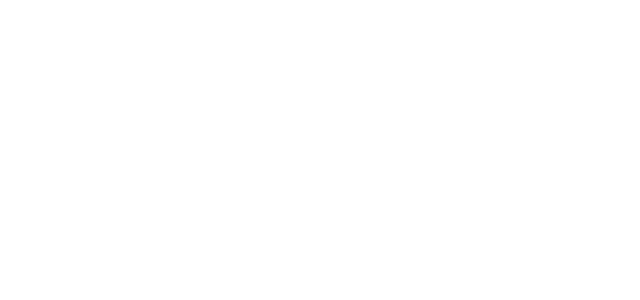
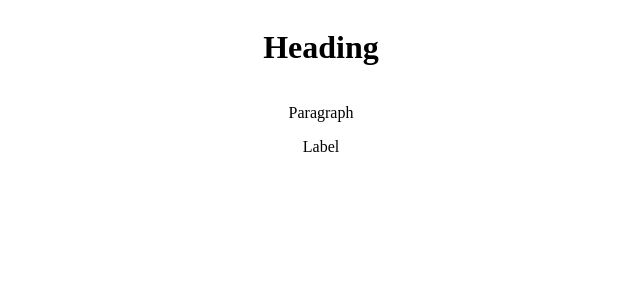
Before and after one commit to Kgiruc/ts-react, a React (Vite) app in the folder ts-react/: page / in a window 1280 px wide. Shown: the top 300 px of the page, without its empty margins (319-959 px from the left). Built offline with nearby package versions, Linux system fonts and the light colour scheme.

Commit message:
tsx basic

```diff
--- a/ts-react/src/App.tsx
+++ b/ts-react/src/App.tsx
@@ -1,8 +1,13 @@
+import Text from "./componenets/polimorphic/Text";
 
 function App() {
   return (
     <div className="App">
-
+      <Text as='h1' size='lg'>Heading</Text>
+      <Text as='p' size='md'>Paragraph</Text>
+      <Text as='label' htmlFor='someId' size='sm' color="secondary">
+        Label
+      </Text>
     </div>
   );
 }
--- /dev/null
+++ b/ts-react/src/componenets/polimorphic/Text.tsx
@@ -0,0 +1,18 @@
+type TextOwnProps<E extends React.ElementType> = {
+    size?: 'sm' | 'md' | 'lg'
+    color?: 'primary' | 'secondary'
+    children: React.ReactNode
+    as?: E
+}
+
+type TextProps<E extends React.ElementType> = TextOwnProps<E>
+& Omit<React.ComponentProps<E>, keyof TextOwnProps<E>>
+
+function Text <E extends React.ElementType>({ size, color, children, as}: TextProps<E>) {
+    const Component = as || 'div'
+  return (
+    <Component className={`class-with-${size}-${color}`}>{children}</Component>
+  )
+}
+
+export default Text
```
Also changed, not shown: ts-react/src/componenets/html/customComponent.tsx (+4 -3 lines).
